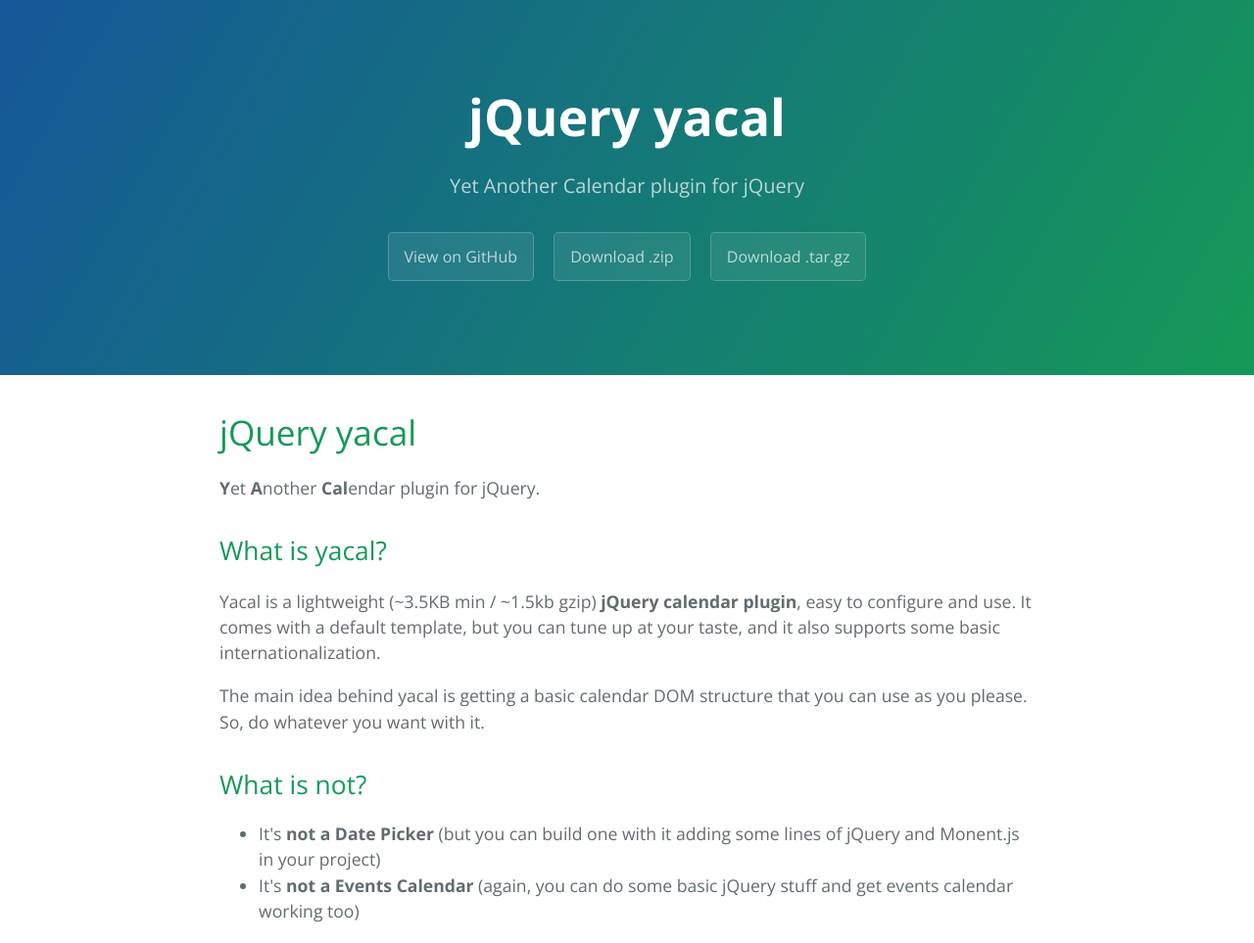
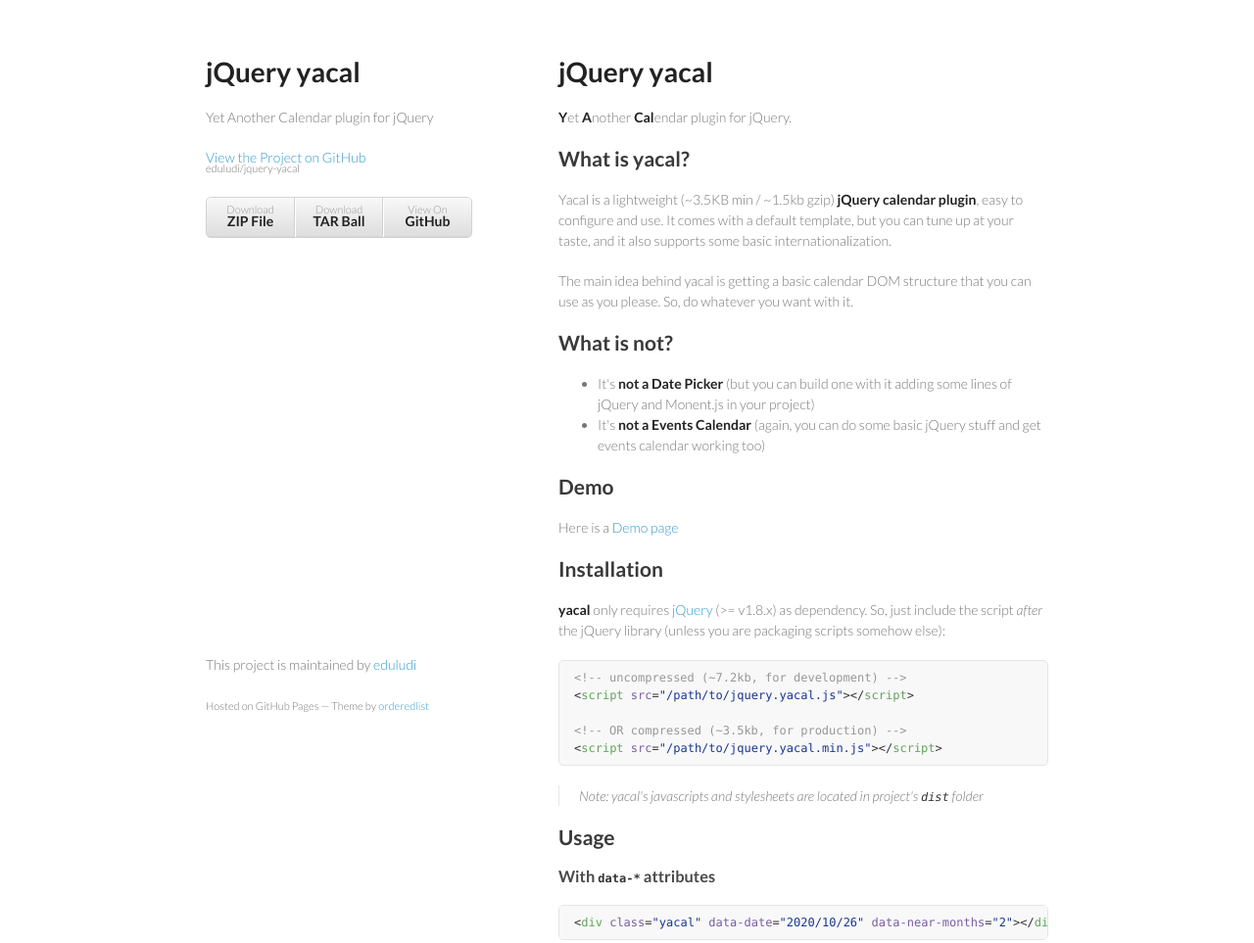
Before and after one commit to eduludi/jquery-yacal, a plain HTML site: page index.html in a window 1280 px wide. Shown: the top 963 px of the page at 98% size. Drawn offline with nearby package versions, Linux system fonts and the light colour scheme.

Commit message:
Create gh-pages branch via GitHub

```diff
--- a/index.html
+++ b/index.html
@@ -1,25 +1,34 @@
-<!DOCTYPE html>
-<html lang="en-us">
+<!doctype html>
+<html>
   <head>
-    <meta charset="UTF-8">
+    <meta charset="utf-8">
+    <meta http-equiv="X-UA-Compatible" content="chrome=1">
     <title>jQuery yacal by eduludi</title>
-    <meta name="viewport" content="width=device-width, initial-scale=1">
-    <link rel="stylesheet" type="text/css" href="stylesheets/normalize.css" media="screen">
-    <link href='http://fonts.googleapis.com/css?family=Open+Sans:400,700' rel='stylesheet' type='text/css'>
-    <link rel="stylesheet" type="text/css" href="stylesheets/stylesheet.css" media="screen">
-    <link rel="stylesheet" type="text/css" href="stylesheets/github-light.css" media="screen">
+
+    <link rel="stylesheet" href="stylesheets/styles.css">
+    <link rel="stylesheet" href="stylesheets/github-light.css">
+    <meta name="viewport" content="width=device-width, initial-scale=1, user-scalable=no">
+    <!--[if lt IE 9]>
+    <script src="//html5shiv.googlecode.com/svn/trunk/html5.js"></script>
+    <![endif]-->
   </head>
   <body>
-    <section class="page-header">
-      <h1 class="project-name">jQuery yacal</h1>
-      <h2 class="project-tagline">Yet Another Calendar plugin for jQuery</h2>
-      <a href="https://github.com/eduludi/jquery-yacal" class="btn">View on GitHub</a>
-      <a href="https://github.com/eduludi/jquery-yacal/zipball/master" class="btn">Download .zip</a>
-      <a href="https://github.com/eduludi/jquery-yacal/tarball/master" class="btn">Download .tar.gz</a>
-    </section>
+    <div class="wrapper">
+      <header>
+        <h1>jQuery yacal</h1>
+        <p>Yet Another Calendar plugin for jQuery</p>
 
-    <section class="main-content">
-      <h1>
+        <p class="view"><a href="https://github.com/eduludi/jquery-yacal">View the Project on GitHub <small>eduludi/jquery-yacal</small></a></p>
+
+
+        <ul>
+          <li><a href="https://github.com/eduludi/jquery-yacal/zipball/master">Download <strong>ZIP File</strong></a></li>
+          <li><a href="https://github.com/eduludi/jquery-yacal/tarball/master">Download <strong>TAR Ball</strong></a></li>
+          <li><a href="https://github.com/eduludi/jquery-yacal">View On <strong>GitHub</strong></a></li>
+        </ul>
+      </header>
+      <section>
+        <h1>
 <a id="jquery-yacal" class="anchor" href="#jquery-yacal" aria-hidden="true"><span class="octicon octicon-link"></span></a>jQuery yacal</h1>
 
 <p><strong>Y</strong>et <strong>A</strong>nother <strong>Cal</strong>endar plugin for jQuery.</p>
@@ -300,16 +309,14 @@
 <li><p>Some functions took from <a href="https://github.com/dbushell/Pikaday">Pickaday</a>
 (David Bushell <a href="https://github.com/dbushell" class="user-mention">@dbushell</a> and Ramiro Rikkert @RamRik)</p></li>
 </ul>
-
-      <footer class="site-footer">
-        <span class="site-footer-owner"><a href="https://github.com/eduludi/jquery-yacal">jQuery yacal</a> is maintained by <a href="https://github.com/eduludi">eduludi</a>.</span>
-
-        <span class="site-footer-credits">This page was generated by <a href="https://pages.github.com">GitHub Pages</a> using the <a href="https://github.com/jasonlong/cayman-theme">Cayman theme</a> by <a href="https://twitter.com/jasonlong">Jason Long</a>.</span>
+      </section>
+      <footer>
+        <p>This project is maintained by <a href="https://github.com/eduludi">eduludi</a></p>
+        <p><small>Hosted on GitHub Pages &mdash; Theme by <a href="https://github.com/orderedlist">orderedlist</a></small></p>
       </footer>
-
-    </section>
-
-            <script type="text/javascript">
+    </div>
+    <script src="javascripts/scale.fix.js"></script>
+              <script type="text/javascript">
             var gaJsHost = (("https:" == document.location.protocol) ? "https://ssl." : "http://www.");
             document.write(unescape("%3Cscript src='" + gaJsHost + "google-analytics.com/ga.js' type='text/javascript'%3E%3C/script%3E"));
           </script>
```
